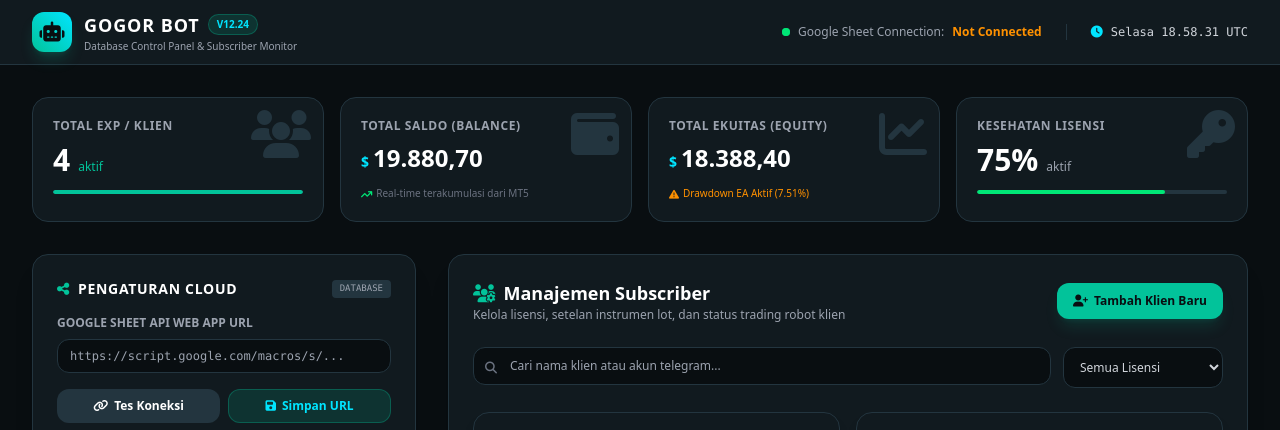
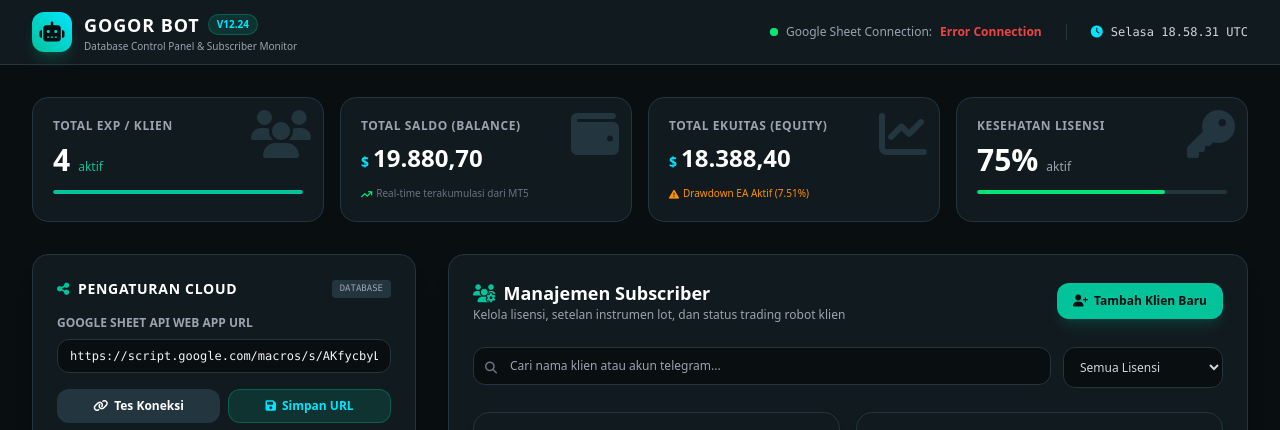
Before and after one commit to gogor113/KONTROLBOT, a plain HTML site: page index.html in a window 1280 px wide. Shown: the top 430 px of the page. Drawn offline with nearby package versions, Linux system fonts and the light colour scheme; no server answers.

Commit message:
feat: set default Google Apps Script URL
Initialize the sheet URL input with a fallback value to improve the onboarding experience for new users.

```diff
--- a/index.html
+++ b/index.html
@@ -525,7 +525,8 @@
         // Init values on ready
         window.addEventListener('DOMContentLoaded', () => {
             // Load saved config
-            const savedUrl = localStorage.getItem("gogor_sheet_url") || "";
+            const defaultUrl = "https://script.google.com/macros/s/AKfycbyLo2PPukRP-JiX1l-7MJPNZa-UR6oUKmRl6ei4NlMitp4nyV4SxXKq-rjFO8f3gFhv/exec";
+            const savedUrl = localStorage.getItem("gogor_sheet_url") || defaultUrl;
             document.getElementById("sheet-url-input").value = savedUrl;
 
             // Render basic lists
```
